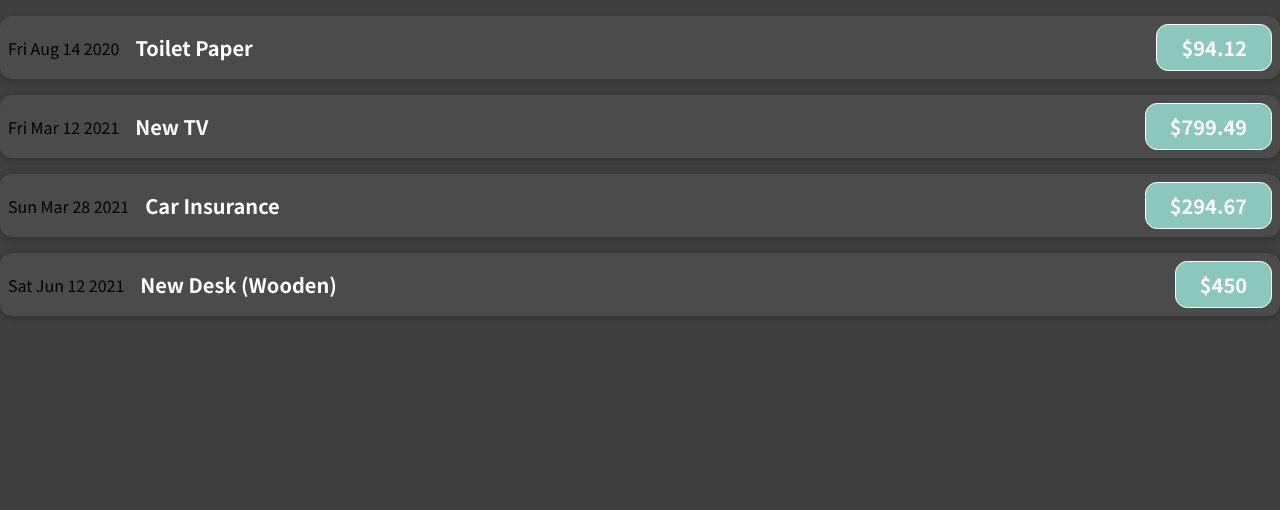
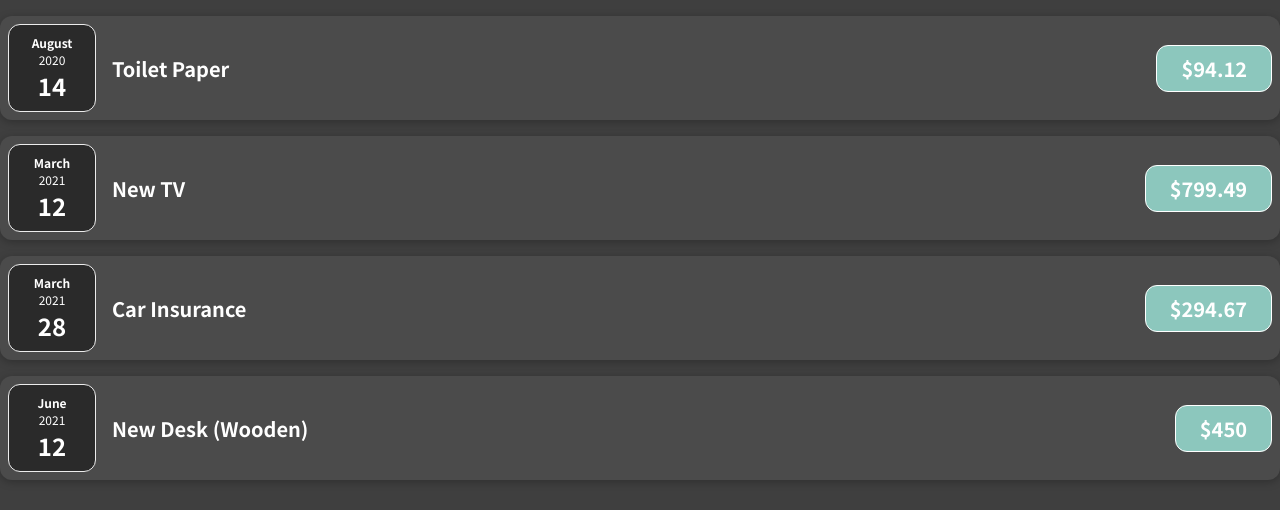
Before and after one commit to thanatP-Bz/react.js, a JavaScript app: page / in a window 1280 px wide. Shown: the top 510 px of the page. Built offline with nearby package versions, Linux system fonts and the light colour scheme.

Commit message:
reactProps

```diff
--- /dev/null
+++ b/src/components/ExpenseDate.css
@@ -0,0 +1,26 @@
+.expense-date {
+  display: flex;
+  flex-direction: column;
+  width: 5.5rem;
+  height: 5.5rem;
+  border: 1px solid #ececec;
+  background-color: #2a2a2a;
+  color: white;
+  border-radius: 12px;
+  align-items: center;
+  justify-content: center;
+}
+
+.expense-date__month {
+  font-size: 0.75rem;
+  font-weight: bold;
+}
+
+.expense-date__year {
+  font-size: 0.75rem;
+}
+
+.expense-date__day {
+  font-size: 1.5rem;
+  font-weight: bold;
+}
--- /dev/null
+++ b/src/components/ExpenseDate.js
@@ -0,0 +1,17 @@
+import "./ExpenseDate.css";
+
+function ExpenseDate(props) {
+  const month = props.date.toLocaleString("en-US", { month: "long" });
+  const day = props.date.toLocaleString("en-US", { day: "2-digit" });
+  const year = props.date.getFullYear();
+
+  return (
+    <div className="expense-date">
+      <div className="expense-date__month">{month}</div>
+      <div className="expense-date__year">{year}</div>
+      <div className="expense-date__day">{day}</div>
+    </div>
+  );
+}
+
+export default ExpenseDate;
--- a/src/components/ExpenseItem.js
+++ b/src/components/ExpenseItem.js
@@ -1,9 +1,11 @@
 import "./ExpenseItem.css";
+import ExpenseDate from "./ExpenseDate";
 
 function expenseItem(props) {
   return (
     <div className="expense-item">
-      <div>{props.date.toDateString()}</div>
+      <ExpenseDate date={props.date} />
+      {/*We can use this when we don't have any content */}
       <div className="expense-item__description">
         <h2>{props.title}</h2>
         <div className="expense-item__price">${props.amount}</div>
```
Also changed, not shown: src/components/Items.js (added, +17 -0 lines).
